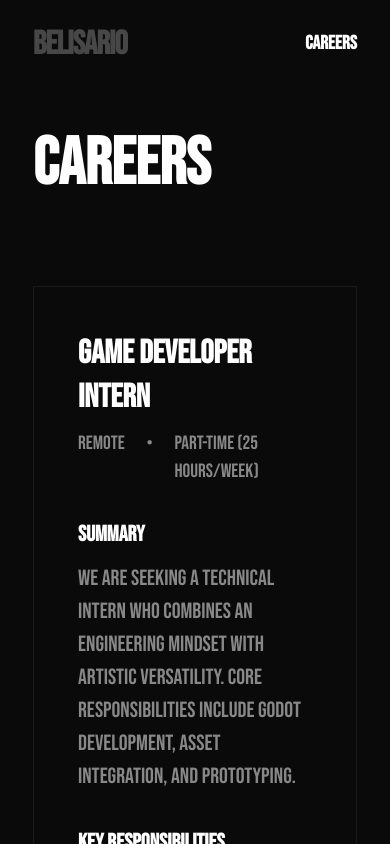
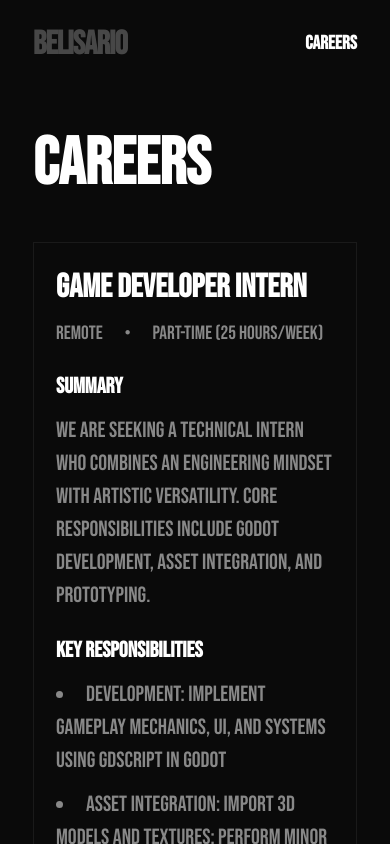
Before and after one commit to belisario-studio/landing, a Next.js app: page /careers in a window 390 px wide. Shown: the top 844 px of the page. Built offline with nearby package versions, Linux system fonts and the light colour scheme.

Commit message:
Improve careers page mobile layout and update apply button
- Reduced paddings for mobile view (p-4 on mobile, p-8 on desktop)
- Reduced spacing throughout the page for better mobile experience
- Changed Apply button to mailto link to emilia@belisario.studio

```diff
--- a/app/careers/page.tsx
+++ b/app/careers/page.tsx
@@ -7,22 +7,22 @@ export default function Careers() {
       <Navigation />
       <main className="min-h-screen pt-24 pb-16">
         <div className="max-w-4xl mx-auto px-6">
-          <div className="mb-16 space-y-4">
+          <div className="mb-8 md:mb-16 space-y-4">
             <h1 className="text-5xl md:text-6xl font-bold text-balance">Careers</h1>
           </div>
 
           <div className="space-y-6">
-            <div className="border border-border p-8 hover:border-foreground transition-colors">
-              <div className="mb-4">
+            <div className="border border-border p-4 md:p-8 hover:border-foreground transition-colors">
+              <div className="mb-3 md:mb-4">
                 <h3 className="text-2xl font-semibold mb-2">Game Developer Intern</h3>
-                <div className="flex gap-4 text-muted-foreground text-sm mb-6">
+                <div className="flex gap-4 text-muted-foreground text-sm mb-4 md:mb-6">
                   <span>Remote</span>
                   <span>•</span>
                   <span>Part-time (25 hours/week)</span>
                 </div>
               </div>
 
-              <div className="space-y-6">
+              <div className="space-y-4 md:space-y-6">
                 <div>
                   <h4 className="font-semibold mb-2 text-foreground">Summary</h4>
                   <p className="text-muted-foreground">
@@ -89,9 +89,12 @@ export default function Careers() {
                 </div>
               </div>
 
-              <button className="mt-8 px-6 py-2 border border-foreground text-foreground hover:bg-foreground hover:text-background transition-all duration-200 text-sm">
+              <a
+                href="mailto:emilia@belisario.studio?subject=Application for Game Developer Intern"
+                className="inline-block mt-6 md:mt-8 px-6 py-2 border border-foreground text-foreground hover:bg-foreground hover:text-background transition-all duration-200 text-sm"
+              >
                 Apply Now
-              </button>
+              </a>
             </div>
           </div>
         </div>
```
